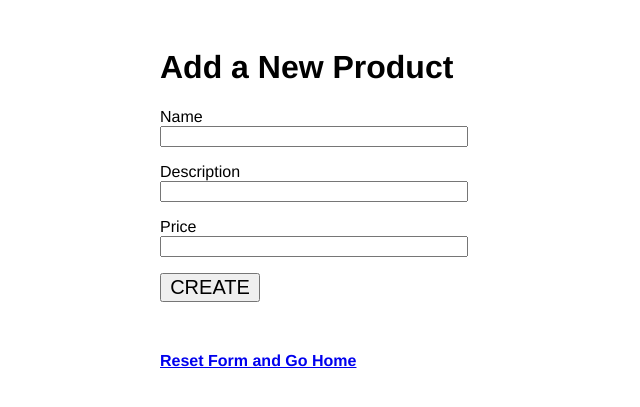
After one commit to Hollyw00d/semi-restful-routes_coding-dojo, a CodeIgniter app: template application/views/products/add-product.php in a window 1280 px wide. The commit adds this page. Shown: the top 407 px of the page, without its empty margins (0-640 px from the left). Run offline with CodeIgniter, Linux system fonts and the light colour scheme; the template is opened without the code that fills it, so the values that code supplies are empty.

Commit message:
add product form error validation done

```diff
--- a/application/config/routes.php
+++ b/application/config/routes.php
@@ -2,5 +2,6 @@
 
 $route['default_controller'] = 'products';
 $route['404_override'] = '';
+$route['products/new'] = 'products/add';
 
 //end of routes.php
--- a/application/models/product.php
+++ b/application/models/product.php
@@ -6,5 +6,10 @@ class Product extends CI_Model
     {
          return $this->db->query("SELECT * FROM products")->result_array();
     }
+
+
+
+
+
 }
 ?>
--- /dev/null
+++ b/application/views/products/add-product.php
@@ -0,0 +1,57 @@
+<!doctype html>
+<html lang="en">
+<head>
+    <meta charset="UTF-8">
+    <title>Create a Product | Semi RESTful Route Demo</title>
+    <link rel="stylesheet" href="/assets/css/styles.css"/>
+</head>
+<body>
+
+<div id="wrapper">
+
+    <h1>Add a New Product</h1>
+
+    <?php
+    // Load the form helper
+    $this->load->helper('form');
+    // Load the form_validation library
+    $this->load->library('form_validation');
+    ?>
+
+    <div class="error">
+        <?php
+        // Show validation errors if they exist
+        echo validation_errors();
+        ?>
+    </div>
+
+    <form action="<?php echo base_url() . 'products/new'; ?>" method="post" id="add-product">
+        <input type="hidden" name="add_product"/>
+        <p>
+            <label for="name">Name</label><br />
+            <input type="text" name="name" value="<?php echo set_value('name'); ?>"/>
+        </p>
+
+        <p>
+            <label for="description">Description</label><br />
+            <input type="text" name="description" value="<?php echo set_value('description'); ?>"/>
+        </p>
+
+        <p>
+            <label for="price">Price</label><br />
+            <input type="type" name="price" value="<?php echo set_value('price'); ?>"/>
+        </p>
+        <p>
+            <input type="submit" value="Create"/>
+        </p>
+    </form>
+
+    <p>&nbsp;</p>
+
+    <p><strong><a href="<?php echo base_url() . 'reset' ?>">Reset Form and Go Home</a></strong></p>
+
+
+</div>
+
+</body>
+</html>
--- a/application/views/products/list-products.php
+++ b/application/views/products/list-products.php
@@ -59,9 +59,11 @@
 
     <p>&nbsp;</p>
 
-    <h3><a href="<?php base_url() . 'products/new'; ?>">Add a New Product</a></h3>
+    <h3><a href="<?php echo base_url() . 'products/new'; ?>">Add a New Product</a></h3>
 
+    <p>&nbsp;</p>
 
+    <p><strong><a href="<?php echo base_url() . 'reset' ?>">Reset Form</a></strong></p>
 
 </div>
 
--- a/assets/css/styles.css
+++ b/assets/css/styles.css
@@ -32,3 +32,21 @@ table th, table td {
 .border-bottom-right {
     border-width: 0 1px 1px 0;
 }
+
+#add-product input {
+    width: 300px;
+}
+
+#add-product input[type=submit] {
+    width: 100px;
+    font-size: 20px;
+    text-transform: uppercase;
+}
+
+.error {
+    color: red;
+}
+
+.success {
+    color: green;
+}
```
Also changed, not shown: application/controllers/products.php (+35 -4 lines), application/controllers/reset.php (added, +15 -0 lines).
